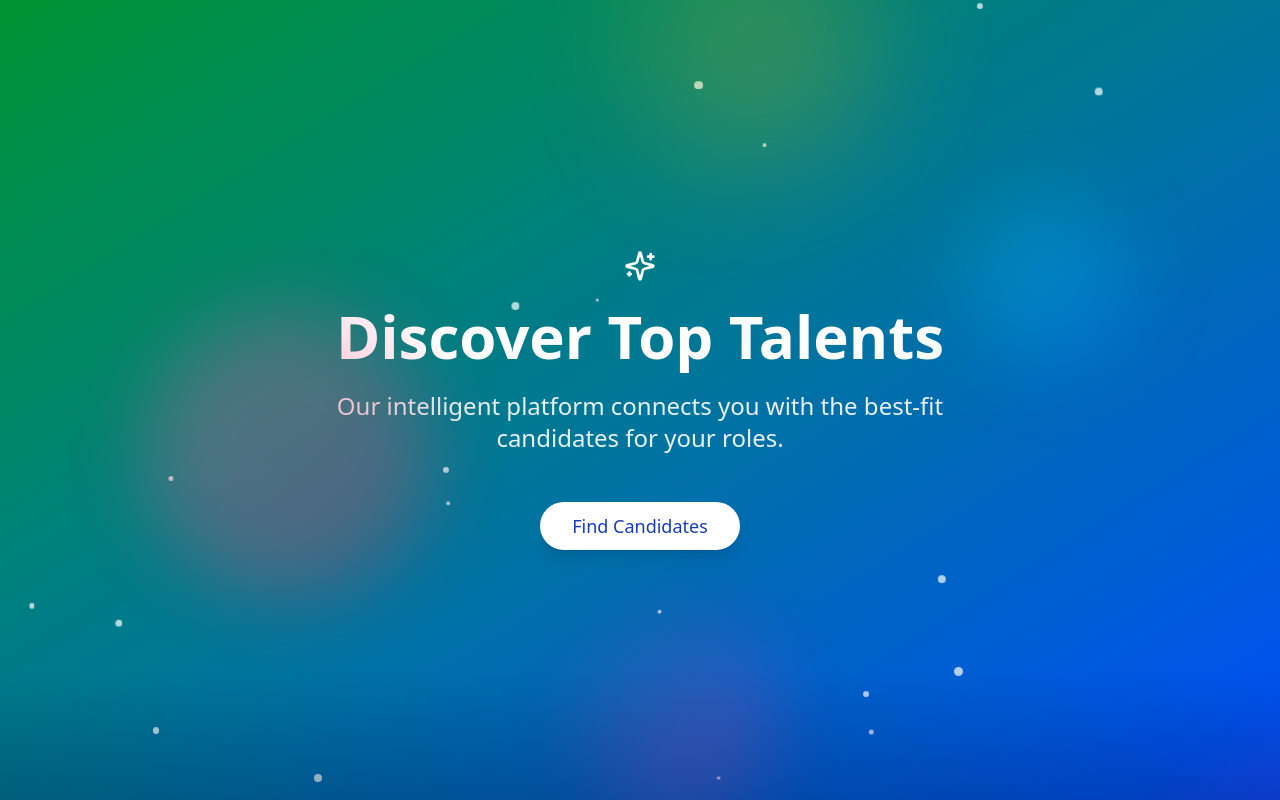
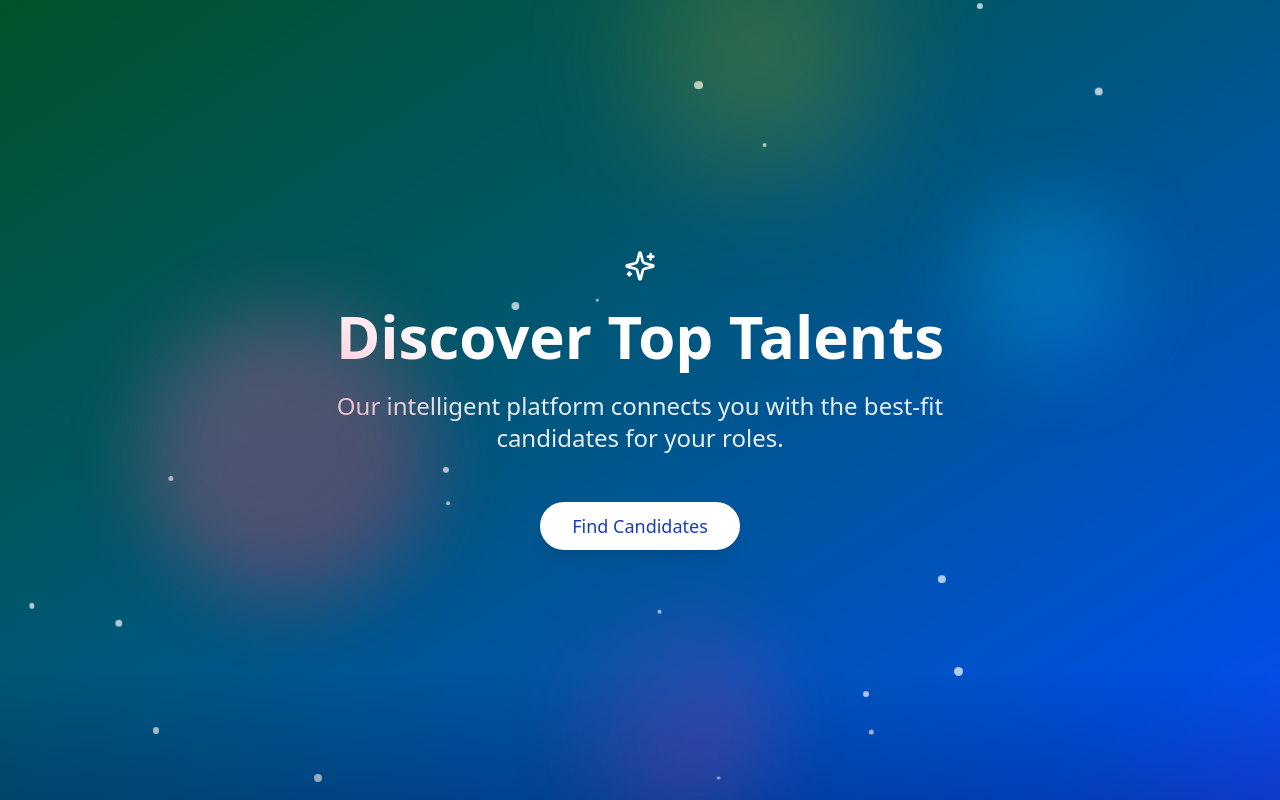
Before and after one commit to tittodominic5/search-resume, a Next.js app: page / in a window 1280 px wide. Built offline with nearby package versions, Linux system fonts and the light colour scheme.

Commit message:
Update HomePage background gradient colors for enhanced visual appeal

```diff
--- a/components/home.tsx
+++ b/components/home.tsx
@@ -50,7 +50,7 @@ export default function HomePage() {
     <div className="relative min-h-screen flex flex-col items-center justify-center overflow-hidden">
       {/* Interactive gradient background */}
       <div
-        className="absolute inset-0 bg-gradient-to-br from-green-600 via-blue-600 to-black transition-all duration-700 ease-in-out"
+        className="absolute inset-0 bg-gradient-to-br from-green-800 via-blue-600 to-slate-900 transition-all duration-700 ease-in-out"
         style={{
           backgroundPosition: `${mousePosition.x * 100}% ${
             mousePosition.y * 100
```
